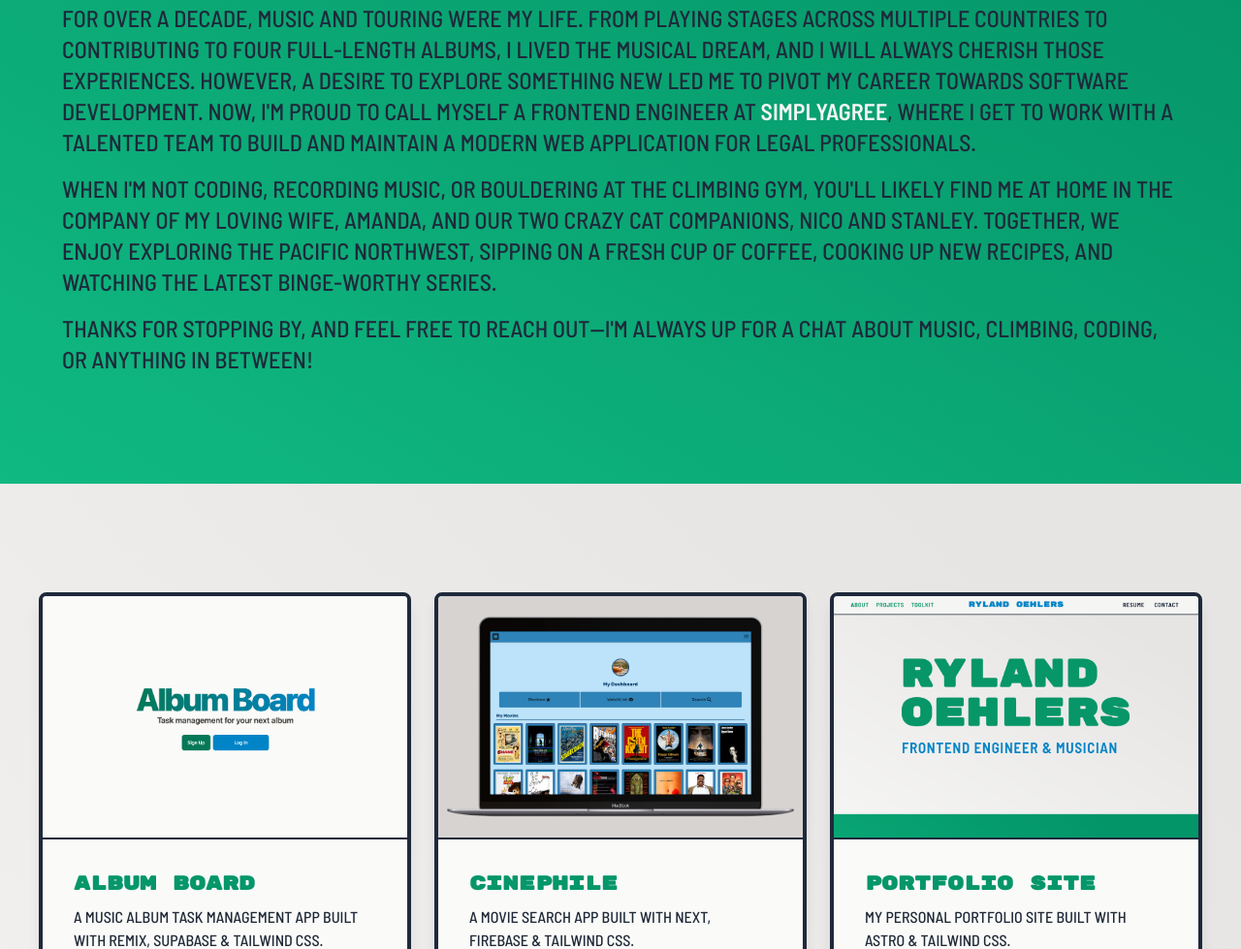
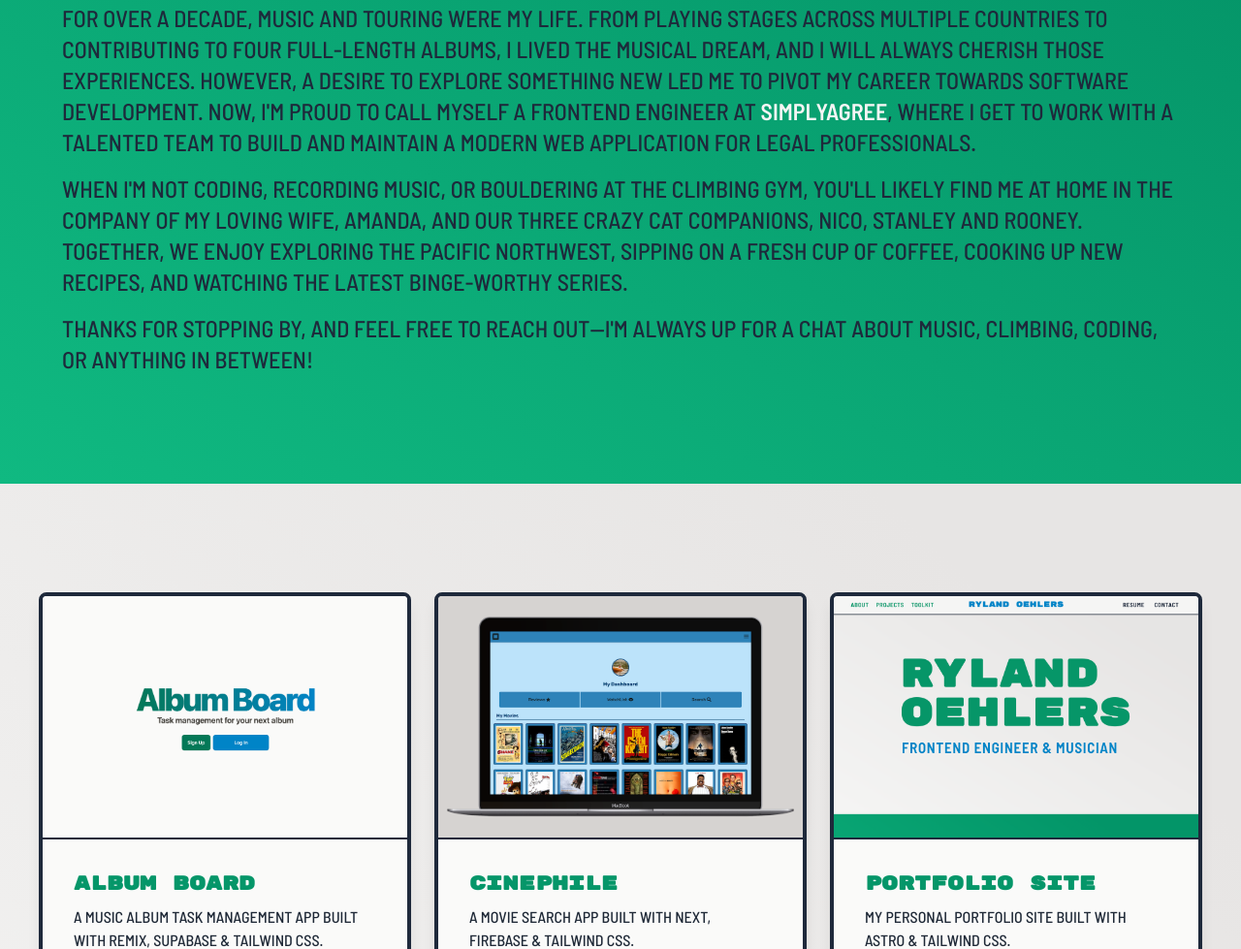
Before and after one commit to rylandinthesun/new-portfolio-site, an Astro site: page / in a window 1280 px wide. Shown: the part 953-1932 px from the top of the page at 97% size. Built offline with nearby package versions, Linux system fonts and the light colour scheme; Astro itself is replaced by a stand-in of ours.

Commit message:
update pet count in about me section (#13)
* update pet count in about me section

* update version to 2.0.0 and add Node.js engine requirement; add .nvmrc file

* update Node.js engine requirement to 18.x in package.json

* update Node.js engine requirement to 22.x in package.json

```diff
--- a/package.json
+++ b/package.json
@@ -1,7 +1,10 @@
 {
   "name": "ryland-oehlers-personal-website",
   "type": "module",
-  "version": "0.0.1",
+  "version": "2.0.0",
+  "engines": {
+    "node": "22.x"
+  },
   "scripts": {
     "dev": "astro dev",
     "start": "astro dev",
--- a/src/components/AboutSection.astro
+++ b/src/components/AboutSection.astro
@@ -28,9 +28,9 @@
     >
       When I'm not coding, recording music, or bouldering at the climbing gym,
       you'll likely find me at home in the company of my loving wife, Amanda,
-      and our two crazy cat companions, Nico and Stanley. Together, we enjoy
-      exploring the Pacific Northwest, sipping on a fresh cup of coffee, cooking
-      up new recipes, and watching the latest binge-worthy series.
+      and our three crazy cat companions, Nico, Stanley and Rooney. Together, we
+      enjoy exploring the Pacific Northwest, sipping on a fresh cup of coffee,
+      cooking up new recipes, and watching the latest binge-worthy series.
     </p>
     <p
       class="mt-4 text-lg md:text-xl lg:text-2xl text-slate-800 uppercase font-medium animate-in-left"
```
Also changed, not shown: tsconfig.json (line endings or trailing spaces), 1 other file.
